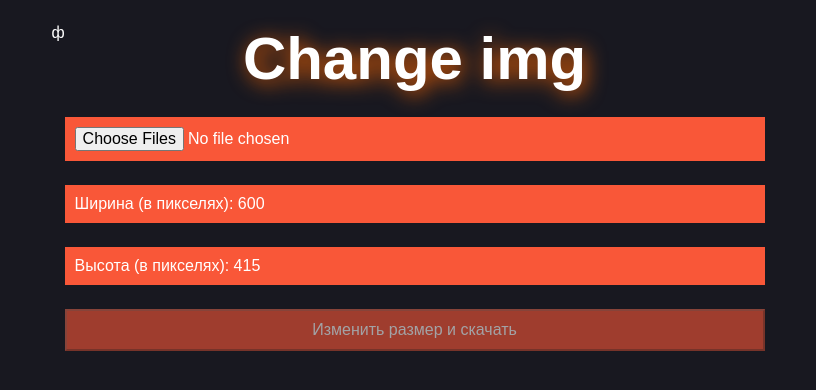
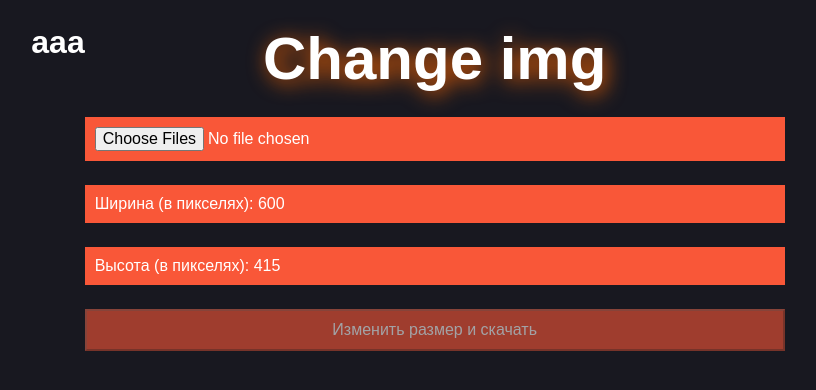
Before and after one commit to ArkadiyJS/change-img-app, a React (Create React App) app: page / in a window 1280 px wide. Shown: the top 390 px of the page, without its empty margins (232-1048 px from the left). Built offline with nearby package versions, Linux system fonts and the light colour scheme.

Commit message:
aaa test

```diff
--- a/src/App.js
+++ b/src/App.js
@@ -4,7 +4,7 @@ import ImageResizer from './components/ImageResizer/ImageResizer';
 
 function App() {
   return (
-    <div className="container">ф
+    <div className="container"><h1>aaa</h1>
 
       <ImageResizer />
     </div>
```
